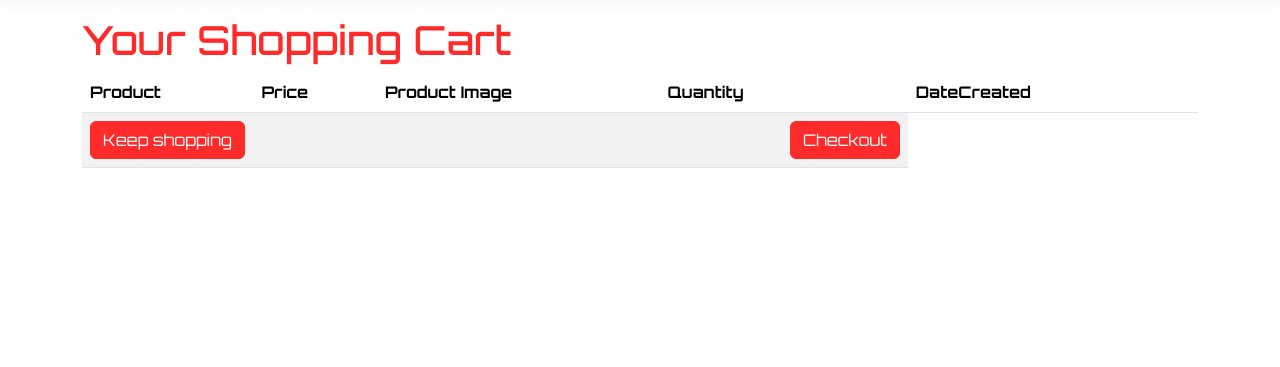
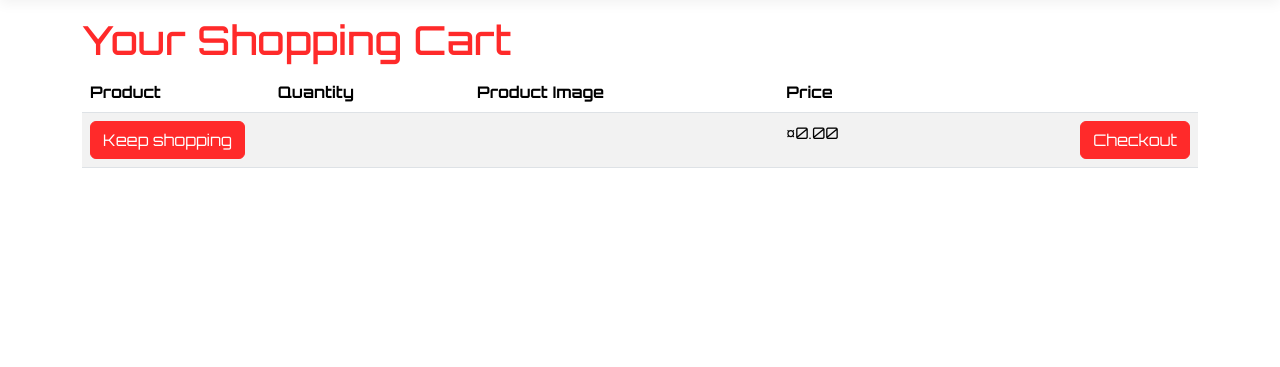
Before and after one commit to smccrindle/RetroGameStore-Demo, an ASP.NET Core app: page /Shop/Cart in a window 1280 px wide. Shown: the part 102-469 px from the top of the page. Run offline with ASP.NET Core 8, Linux system fonts and the light colour scheme; style sheets or scripts are compiled from the project's sources; some libraries are stand-ins or nearby versions.

Commit message:
Completed first half of Lesson 9 for the cart

```diff
--- a/RetroGameStore/Views/Shop/Cart.cshtml
+++ b/RetroGameStore/Views/Shop/Cart.cshtml
@@ -2,6 +2,8 @@
 
 @{
     ViewData["Title"] = "Your Shopping Cart";
+    Layout = "~/Views/Shared/_Layout.cshtml";
+    double total = 0;
 }
 
 <h1>Your Shopping Cart</h1>
@@ -13,60 +15,51 @@
                 @Html.DisplayNameFor(model => model.Product)
             </th>
             <th>
-                @Html.DisplayNameFor(model => model.Price)
+                @Html.DisplayNameFor(model => model.Quantity)
             </th>
             <th>
                 Product Image
             </th>
-
             <th>
-                @Html.DisplayNameFor(model => model.Quantity)
+                @Html.DisplayNameFor(model => model.Price)
             </th>
-            <th>
-                @Html.DisplayNameFor(model => model.DateCreated)
-            </th>
-
-
             <th></th>
         </tr>
     </thead>
     <tbody>
-@foreach (var item in Model) {
+        @foreach (var item in Model)
+        {
             <tr>
                 <td>
-                <a asp-controller="Products" asp-action="Details" asp-route-id="@item.ProductId">@item.Product</a>
+                    <a asp-controller="Products" asp-action="Details" asp-route-id="@item.ProductId">@item.Product.Name</a>
                 </td>
-            <td>
-                 @String.Format("{0:c}", item.Price);
-            </td>
-            <td>
-            <td>
-                @if (item.Product.Photo != null)
-                {
-                    <img src="~/img/product-uploads/@item.Product.Photo" alt="Product image" class="img-thumb" />
-                }
-            </td>
-            </td>
-
                 <td>
                     @Html.DisplayFor(model => item.Quantity)
                 </td>
                 <td>
-                @Html.DisplayFor(model => item.DateCreated)
+                    @if (item.Product.Photo != null)
+                    {
+                        <img src="~/img/product-uploads/@item.Product.Photo" alt="Product image" class="img-thumbnail" />
+                    }
                 </td>
-
-
+                <td>
+                    @String.Format("{0:c}", (item.Price * item.Quantity))
+                </td>
                 <td>
                     <a asp-action="Edit" asp-route-id="@item.Id">Edit</a> |
                     <a asp-action="Details" asp-route-id="@item.Id">Details</a> |
                     <a asp-action="Delete" asp-route-id="@item.Id">Delete</a>
                 </td>
             </tr>
+            total += (@item.Price * @item.Quantity);
         }
 
         <tr>
             <td colspan="3">
                 <a asp-action="Index" class="btn btn-primary">Keep shopping</a>
+            </td>
+            <td>
+                @String.Format("{0:c}", total)
             </td>
             <td class="text-end">
                 <a asp-action="Checkout" class="btn btn-primary">Checkout</a>
```
Lines whose indentation alone changed are shown as unchanged.
